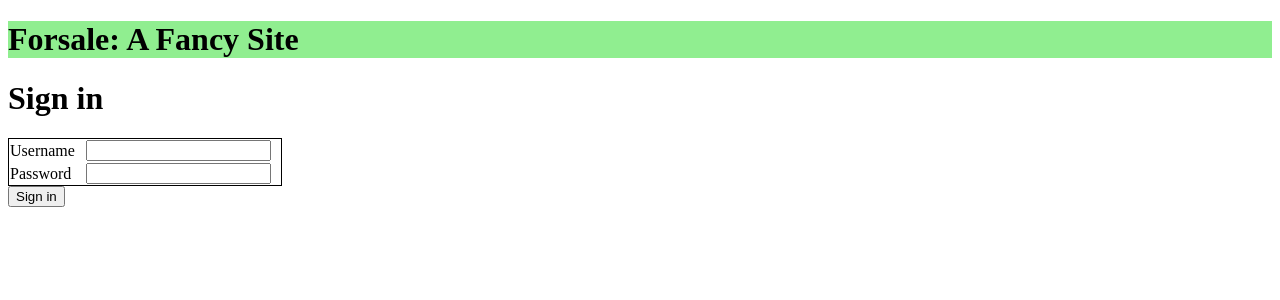
After one commit to johnbayko/forsale_django_demo, a Django app: page /forsale/signin in a window 1280 px wide. The commit adds this page. Shown: the top 300 px of the page. Run offline with Django 5.2, Linux system fonts and the light colour scheme.

Commit message:
Placeholder signin page
- Added a placeholder sign in page with form and done page.
- Added app name, urlse now use "forsale:pagename".
- Move sign in/out footer to categories page, won't be needed for all pages
  (e.g obviously not the sign in page). Add footer colours to indcate signed in
  or out.
- Fixed template base title to Forsale, not Categories.

```diff
--- a/forsale/templates/forsale/categories.html
+++ b/forsale/templates/forsale/categories.html
@@ -15,4 +15,5 @@
         </tr>
       {% endfor %}
     </table>
+    {% include 'forsale/signinout.html' %}
 {% endblock %}
--- a/forsale/templates/forsale/forsale.html
+++ b/forsale/templates/forsale/forsale.html
@@ -6,7 +6,7 @@
 
     <link rel="stylesheet" href="{% static 'forsale/style.css' %}">
 
-    <title>Categories</title>
+    <title>Forsale</title>
   </head>
   <body>
     <div id="header" style="background-color:{{ highlight_bg_color }}">
@@ -17,12 +17,10 @@
         {% block content %}{% endblock %}
     </div>
 
-    <div id="footer">
-      {% include 'forsale/signinout.html' %}
-      {# TODO remove #}
-      {% if debug %}
-        <p>Debug: {{ debug }}</p>
-      {% endif %}
-    </div>
+    {# TODO remove #}
+    {% if debug %}
+      <p>Debug: {{ debug }}</p>
+    {% endif %}
+
   </body>
 </html>
--- /dev/null
+++ b/forsale/templates/forsale/signin.html
@@ -0,0 +1,29 @@
+{% extends "forsale/forsale.html" %}
+
+{% block content %}
+    <h1>Sign in</h1>
+
+    <form method="post" autocomplete="on" action="{% url 'forsale:signin_done' %}">
+      {% csrf_token %}
+      <table>
+      <tr>
+          <td>
+            <label for="username">Username</label>
+          </td>
+          <td>
+            <input type="text" id="username" name="username">
+          </td>
+      </tr>
+      <tr>
+          <td>
+            <label for="password">Password</label>
+          </td>
+          <td>
+            <input type="password" id="password" name="password">
+          </td>
+      </tr>
+      </table>
+
+      <input type="submit" value="Sign in">
+    </form>
+{% endblock %}
--- /dev/null
+++ b/forsale/templates/forsale/signin_done.html
@@ -0,0 +1,2 @@
+<p>Username: {{ username }}</p>
+<p>Password: {{ password }}</p>
--- a/forsale/urls.py
+++ b/forsale/urls.py
@@ -2,7 +2,10 @@ from django.urls import path
 
 from . import views
 
+app_name = "forsale"
 urlpatterns = [
     path("", views.index, name="index"),
     path("categories", views.categories, name="categories"),
+    path("signin", views.signin, name="signin"),
+    path("signin_done", views.signin_done, name="signin_done"),
 ]
--- a/forsale/views.py
+++ b/forsale/views.py
@@ -12,13 +12,13 @@ from .models import Categories
 def add_colors(request, context):
 
     if request.user.is_authenticated:
-        highlight_bg_color = "#FFA07A" # LightSalmon
+        highlight_bg_color = "#FFD700" # Gold
         signinout_bg_color = "#90EE90" # LightGreen
 
         context["user.username"] = request.user.username
     else:
         highlight_bg_color = "#90EE90" # LightGreen
-        signinout_bg_color = "#FFA07A" # LightSalmon
+        signinout_bg_color = "#FFD700" # Gold
     context["highlight_bg_color"] = highlight_bg_color
     context["signinout_bg_color"] = signinout_bg_color
 #    context["debug"] = "username:" + request.user.username
@@ -37,3 +37,23 @@ def categories(request):
     add_colors(request, context)
 
     return render(request, "forsale/categories.html", context)
+
+
+def signin(request):
+    context = {
+    }
+    add_colors(request, context)
+
+    return render(request, "forsale/signin.html", context)
+
+
+def signin_done(request):
+    username = request.POST['username']
+    password = request.POST['password']
+    context = {
+        "username": username,
+        "password": password,
+    }
+    add_colors(request, context)
+
+    return render(request, "forsale/signin_done.html", context)
```
Also changed, not shown: forsale/templates/forsale/signinout.html (+15 -2 lines).
